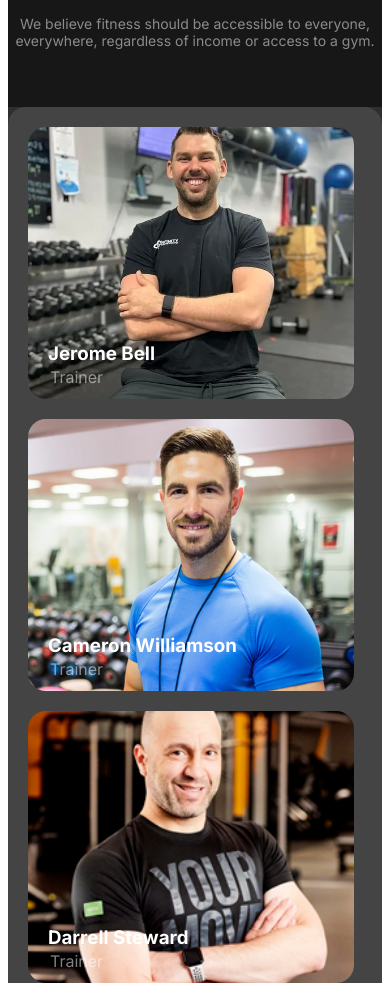
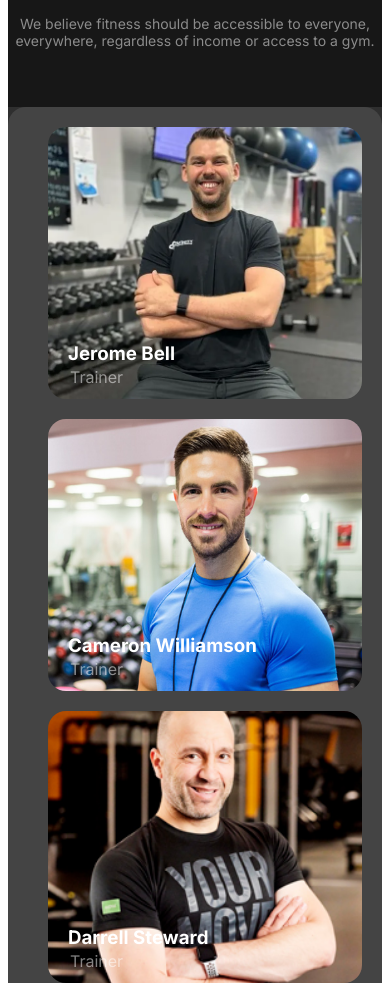
Before and after one commit to mahfuj-islam/Assignment-2, a plain HTML site: page index.html in a window 390 px wide. Shown: the part 4780-5763 px from the top of the page. Drawn offline with Linux system fonts and the light colour scheme.

Commit message:
project complite

```diff
--- a/style.css
+++ b/style.css
@@ -786,11 +786,25 @@
         gap: 20px;
     }
 
+    .team-img1,
+    .team-img2,
+    .team-img3,
+    .team-img4,
+    .team-img5,
+    .team-img6 {
+        margin-left: 20px;
+    }
+
     .price-card-container {
         display: grid;
         grid-template-columns: repeat(1, 1fr);
         margin-top: 70px;
         gap: 30px;
+    }
+
+    .price-card {
+        margin-left: 50px;
+
     }
 
     .footer-content-container {
```
Also changed, not shown: index.html (+0 -1 lines).
